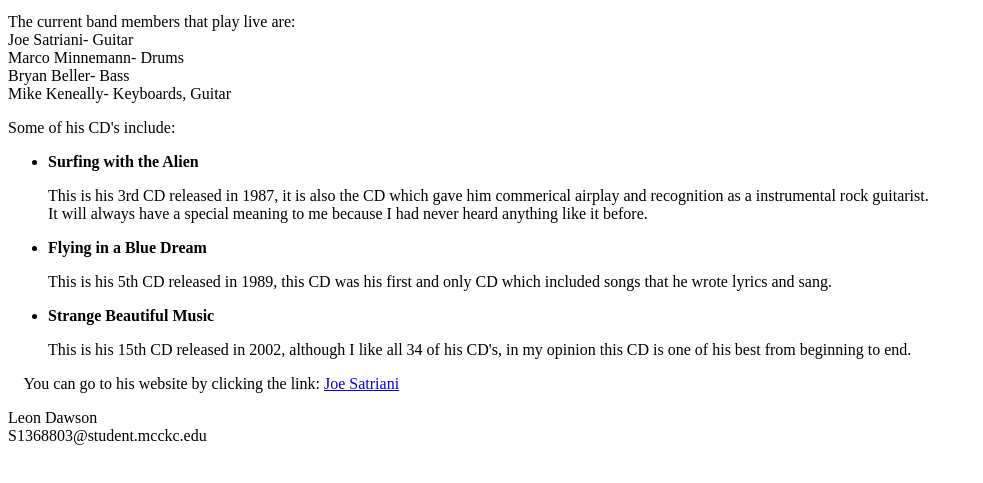
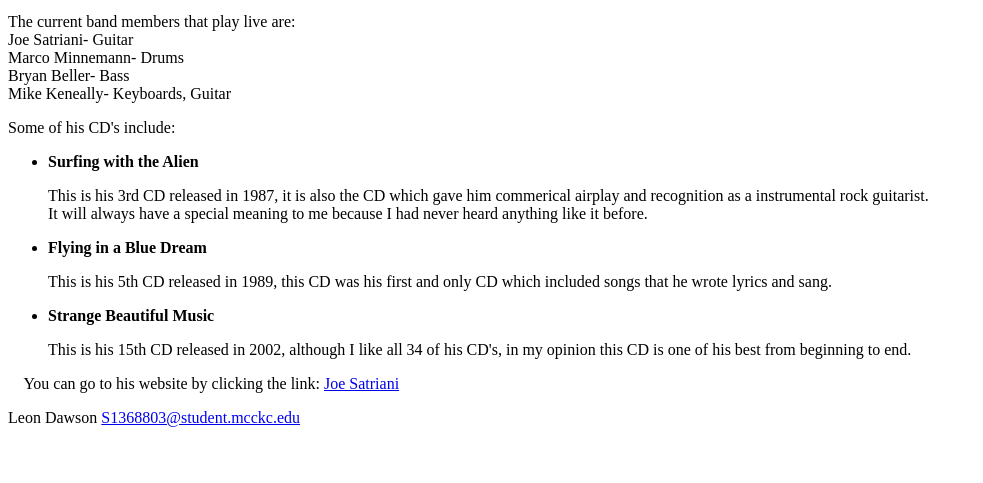
Before and after one commit to LWDawson/CSIS128-Projects, a plain HTML site: page band.html in a window 1280 px wide. Shown: the part 101-584 px from the top of the page, without its empty margins (0-983 px from the left). Drawn offline with Linux system fonts and the light colour scheme.

Commit message:
Update band.html

```diff
--- a/band.html
+++ b/band.html
@@ -20,6 +20,6 @@ The current band members that play live are: <br> Joe Satriani- Guitar <br> Marc
 &nbsp
 &nbsp
 You can go to his website by clicking the link: <a href="http://www.satriani.com">Joe Satriani</a>
-<p>Leon Dawson<br> S1368803@student.mcckc.edu</p>
+  <p>Leon Dawson <a href="mailto:S1368803@student.mcckc.edu">S1368803@student.mcckc.edu</a></p>
 </body>
 </html>
```
